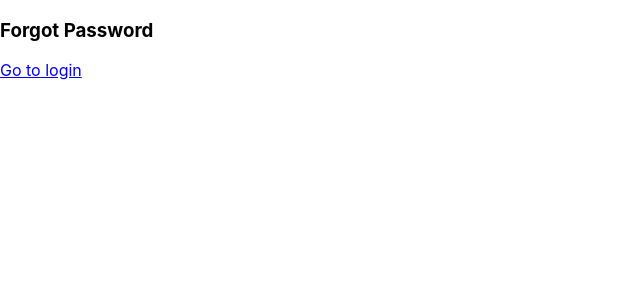
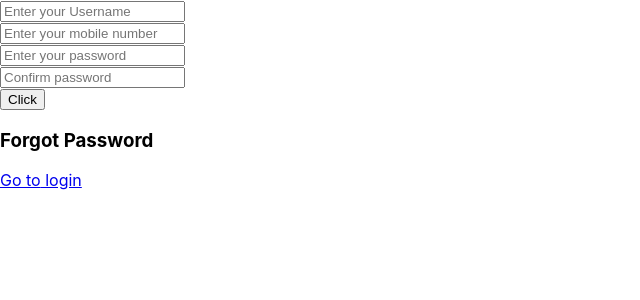
Before and after one commit to Harshvardhan2609/LoginPortal, a React (Create React App) app: page /ForgotPassword in a window 1280 px wide. Shown: the top 300 px of the page, without its empty margins (0-640 px from the left). Built offline with nearby package versions, Linux system fonts and the light colour scheme.

Commit message:
ForgotPassword Json created and data stored into object called forgotPasswordObjectToBeSentToApi

```diff
--- a/src/Components/ForgotPassword/ForgotPassword.jsx
+++ b/src/Components/ForgotPassword/ForgotPassword.jsx
@@ -1,12 +1,96 @@
-import React from "react";
+import React, { useState } from "react";
 import { Link } from "react-router-dom";
 import strings from "../Constants/StringConstants";
+import { useNavigate } from "react-router-dom";
+
 const ForgotPassword = () => {
-    return (
-        <div>
-            <h3>{strings.ForgotPasswordText}</h3>
-            <Link to="/" >{strings.goToText} login</Link>
-        </div>
-    );
+  const navigate = useNavigate();
+
+  const [userName, setUsername] = useState("");
+  const [mobileNumber, setmobileNumber] = useState("");
+  const [enterPassword, setenterPassword] = useState("");
+  const [confirmPassword, setconfirmPassword] = useState("");
+
+  const onPressConfirmPasswordButton = () => {
+    let forgotPasswordObjectToBeSentToAPI = {
+      userName: userName,
+      phoneNumber: mobileNumber,
+      password: enterPassword,
+      confirmPassword: confirmPassword,
+    };
+    alert("Data saved successfully");
+    console.log(JSON.stringify(forgotPasswordObjectToBeSentToAPI));
+    // setUsername("");  // Reseting the inital states uncheck if you want to stay on the same page, else change naviage to desired location
+    // setmobileNumber("");
+    // setenterPassword("");
+    // setconfirmPassword("");
+    navigate("/");
+  };
+
+  const onChangeUserName = (text) => {
+    setUsername(text);
+    console.log("handle change called" + userName);
+  };
+
+  const onChangemobileNumber = (text) => {
+    setmobileNumber(text);
+    console.log("handle change called" + mobileNumber);
+  };
+
+  const onChangeenterPassword = (text) => {
+    setenterPassword(text);
+    console.log("handle change called" + enterPassword);
+  };
+
+  const onChangeconfirmPassword = (text) => {
+    setconfirmPassword(text);
+    console.log("handle change called" + confirmPassword);
+  };
+
+  return (
+    <div>
+      <div1>
+        <input
+          placeholder="Enter your Username"
+          type="text"
+          value={userName}
+          onChange={(obj) => onChangeUserName(obj.target.value)}
+        />
+        <br />
+        <input
+          placeholder="Enter your mobile number"
+          type="text"
+          value={mobileNumber}
+          onChange={(obj) => onChangemobileNumber(obj.target.value)}
+        />
+        <br />
+        <input
+          placeholder="Enter your password"
+          type="password"
+          value={enterPassword}
+          onChange={(obj) => onChangeenterPassword(obj.target.value)}
+        />
+        <br />
+        <input
+          placeholder="Confirm password"
+          type="password"
+          value={confirmPassword}
+          onChange={(obj) => onChangeconfirmPassword(obj.target.value)}
+        />{" "}
+        <br />
+      </div1>
+      <div2>
+        <button
+          onClick={() => {
+            onPressConfirmPasswordButton();
+          }}
+        >
+          Click
+        </button>
+      </div2>
+      <h3>{strings.ForgotPasswordText}</h3>
+      <Link to="/">{strings.goToText} login</Link>
+    </div>
+  );
 };
 export default ForgotPassword;
--- a/src/Components/Login/Login.jsx
+++ b/src/Components/Login/Login.jsx
@@ -24,17 +24,17 @@ const Login = () => {
   //   }, [dummyApiData]);
 
   return (
-    <div>
+    <div className="Body">
       <div style={styles.headerTextDiv}>
         <h1 style={styles.welcomeTextStyles}>Welcome</h1>
 
-        <div style={styles.inputstyleText}>
+        <div className="Input" style={styles.inputstyleText}>
           <input type placeholder="Username" />
           <br />
           <input type placeholder="Password" />
           <br />
         </div>
-        <div>
+        <div className="Button">
           <button style={styles.buttonTextStyles}>LOGIN</button>
         </div>
         {/* <Link to="/home">{strings.goToText} Home</Link> */}
@@ -51,21 +51,27 @@ const styles = {
   welcomeTextStyles: {
     textAlign: "center",
     fontWeight: "900",
+    flexDirection: "column",
   },
   headerTextDiv: {
     marginTop: "100px",
     textAlign: "center",
+
+    // backgroundColor: "grey",
   },
   buttonTextStyles: {
     borderRadius: "50px",
     width: "150px",
     height: "30px",
     marginTop: "10px",
-    backgroundColor: "Green",
+    backgroundColor: "green",
     textAlign: "center",
+    cursor: "pointer",
   },
-  inputstyleText: {
-    // textDecoration:
+  inputstyleText: {},
+  Background: {
+    backgroundColor: "grey",
+    height: "650px",
   },
 };
 
```
